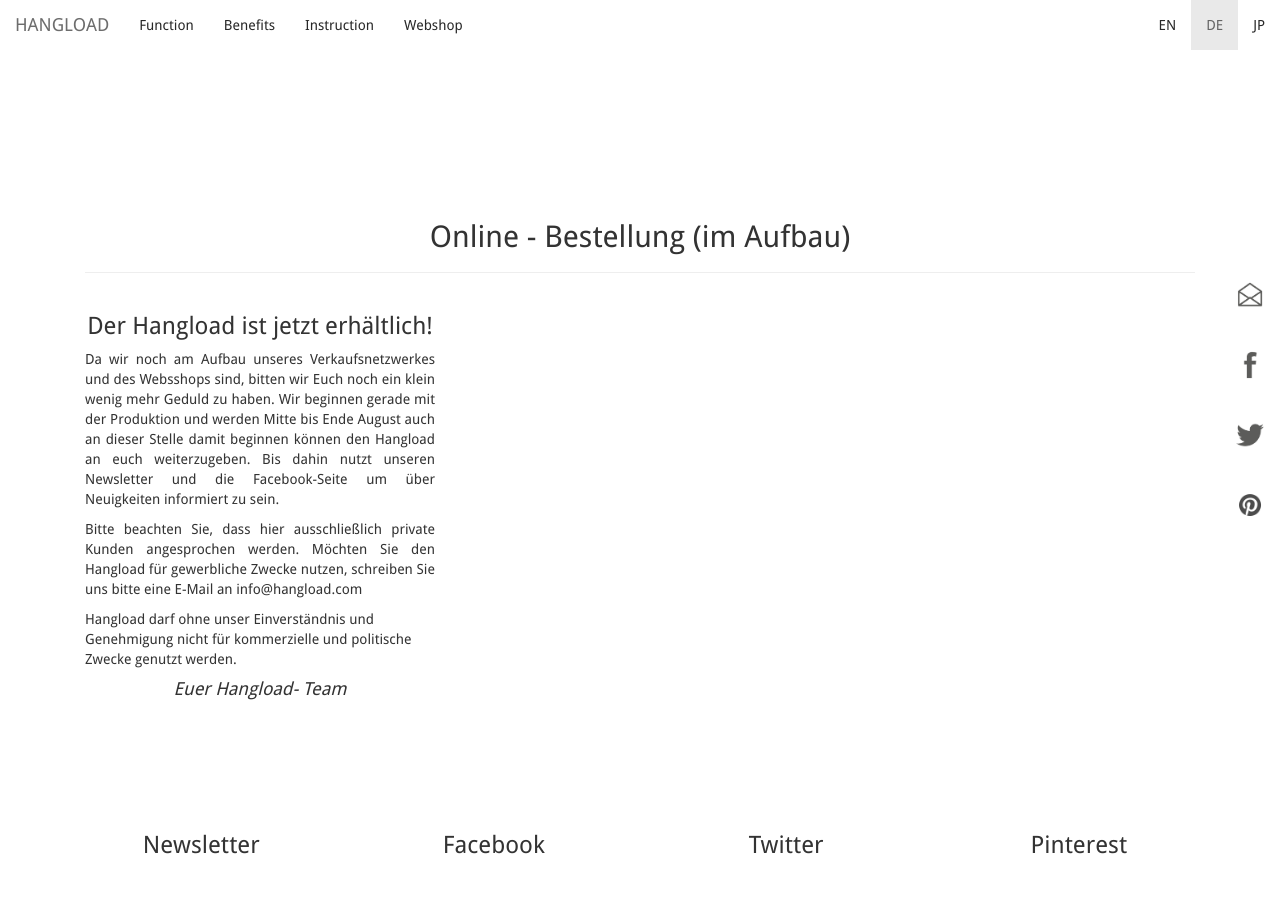
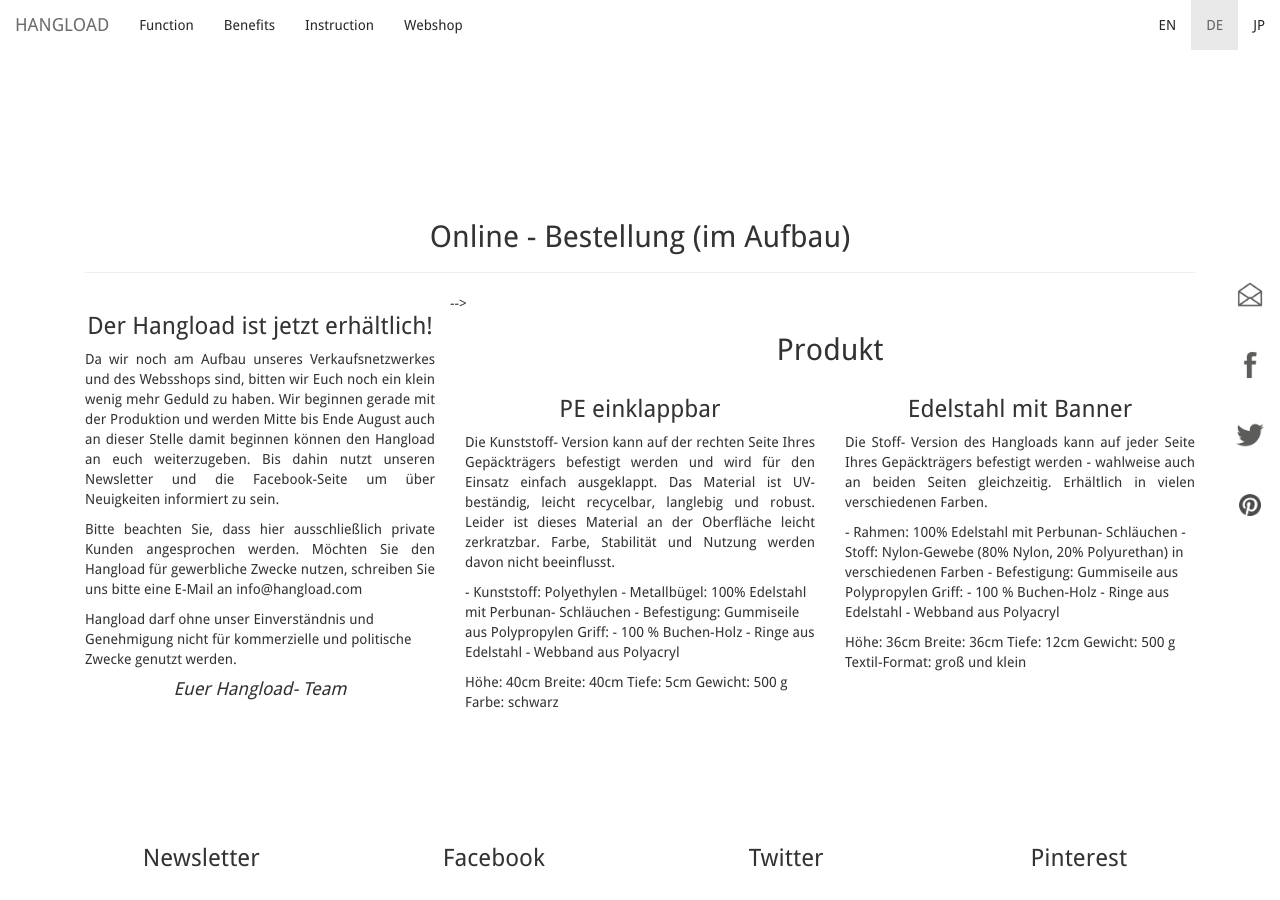
Before and after one commit to bodokaiser/hangload.com, a Jekyll site: the page built from de/webshop/index.html, in a window 1280 px wide and 900 px high. Built offline with Jekyll 4.4.1, drawn with Linux system fonts in a browser that asks for light colours; nearby versions of some CDN libraries; library files that are not in the unit come from our copies; Markdown is read by kramdown in place of the engine named in the settings.

Commit message:
Update index.html

```diff
--- a/de/webshop/index.html
+++ b/de/webshop/index.html
@@ -35,33 +35,6 @@
 </p>
 </div>
 
-<!--
-<h2 class="text-center"> online order (under construction)</h2>
-      </div>
-    </div>
-  </div>
-    <div class="col-xs-10 col-xs-offset-1 col-md-4 col-md-offset-0">
-    <h3 class="text-center">Hangload is now available! </h3>
-      <p class="text-justify">
-        Since we are still in the development of our sales network and the webshop, we would
-        like to notify to you, that you will be able to order Hangload from here soon in the
-        middle until the end of August.
-     </p>
-      <p class="text-justify">
-        Please notice, that this is just a sale for private costumers. When you like to use Hangload for business,
-        please write us an email to info@hangload.com .
-      </p>
-      <p>
-        Hangload may not be used for commercial or political purposes without our consent and approval.
-      </p>
-      <p class="text-center h4">
-        <em>Your Hangload- Team </em>
-
-
-
-
-
-
 -->
 <div class="col-xs-12 col-md-8">
 <!-- <table width="100%">
@@ -83,6 +56,62 @@
 </tr>
 </table> -->
 </div>
+</div>
+
+<h2 class="text-center">Produkt </h2>
+    <div class="col-xs-10 col-xs-offset-1 col-md-4 col-md-offset-0">
+    <h3 class="text-center">PE einklappbar </h3>
+      <p class="text-justify">
+Die Kunststoff- Version kann auf der rechten Seite Ihres Gepäckträgers befestigt werden und wird für den
+Einsatz einfach ausgeklappt.
+Das Material ist UV-beständig, leicht recycelbar, langlebig und robust.
+Leider ist dieses Material an der Oberfläche leicht zerkratzbar.
+Farbe, Stabilität und Nutzung werden davon nicht beeinflusst.
+</p>
+<p>
+- Kunststoff: Polyethylen
+- Metallbügel: 100% Edelstahl mit Perbunan- Schläuchen
+- Befestigung: Gummiseile aus Polypropylen
+
+Griff:
+- 100 % Buchen-Holz
+- Ringe aus Edelstahl
+- Webband aus Polyacryl
+</p>
+<p>
+Höhe:	40cm
+Breite:	40cm
+Tiefe:	5cm
+Gewicht:	500 g
+Farbe:	schwarz
+</p>
+
+</div>
+
+<div class="col-xs-10 col-xs-offset-1 col-md-4 col-md-offset-0">
+    <h3 class="text-center">Edelstahl mit Banner </h3>
+      <p class="text-justify">
+Die Stoff- Version des Hangloads kann auf jeder Seite Ihres Gepäckträgers befestigt werden -
+wahlweise auch an beiden Seiten gleichzeitig. Erhältlich in vielen verschiedenen Farben.
+</p>
+<p>
+- Rahmen: 100% Edelstahl mit Perbunan- Schläuchen
+- Stoff: Nylon-Gewebe (80% Nylon, 20% Polyurethan)  in verschiedenen Farben
+- Befestigung: Gummiseile aus Polypropylen
+
+Griff:
+- 100 % Buchen-Holz
+- Ringe aus Edelstahl
+- Webband aus Polyacryl
+</p>
+<p>
+Höhe:	36cm
+Breite:	36cm
+Tiefe:	12cm
+Gewicht:	500 g
+Textil-Format: groß und klein
+</p>
+
 </div>
 </article>
 
```
